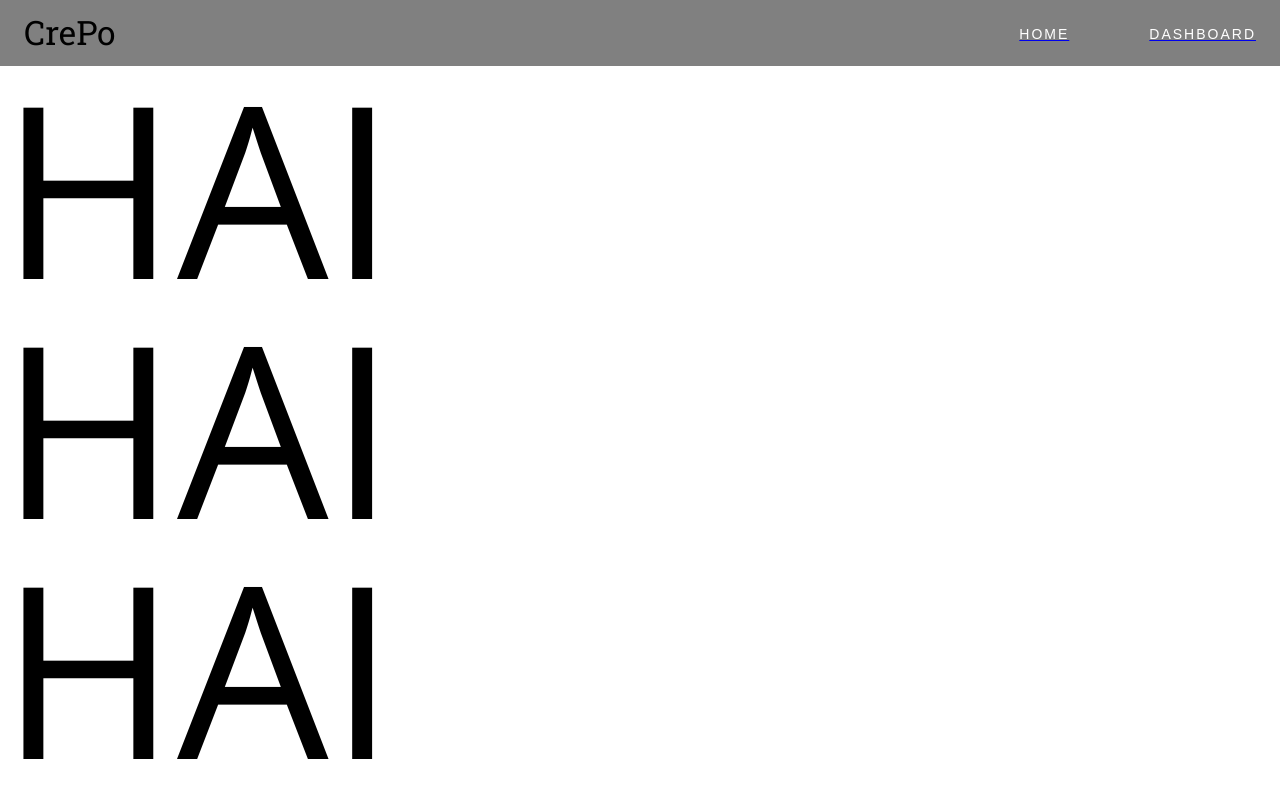
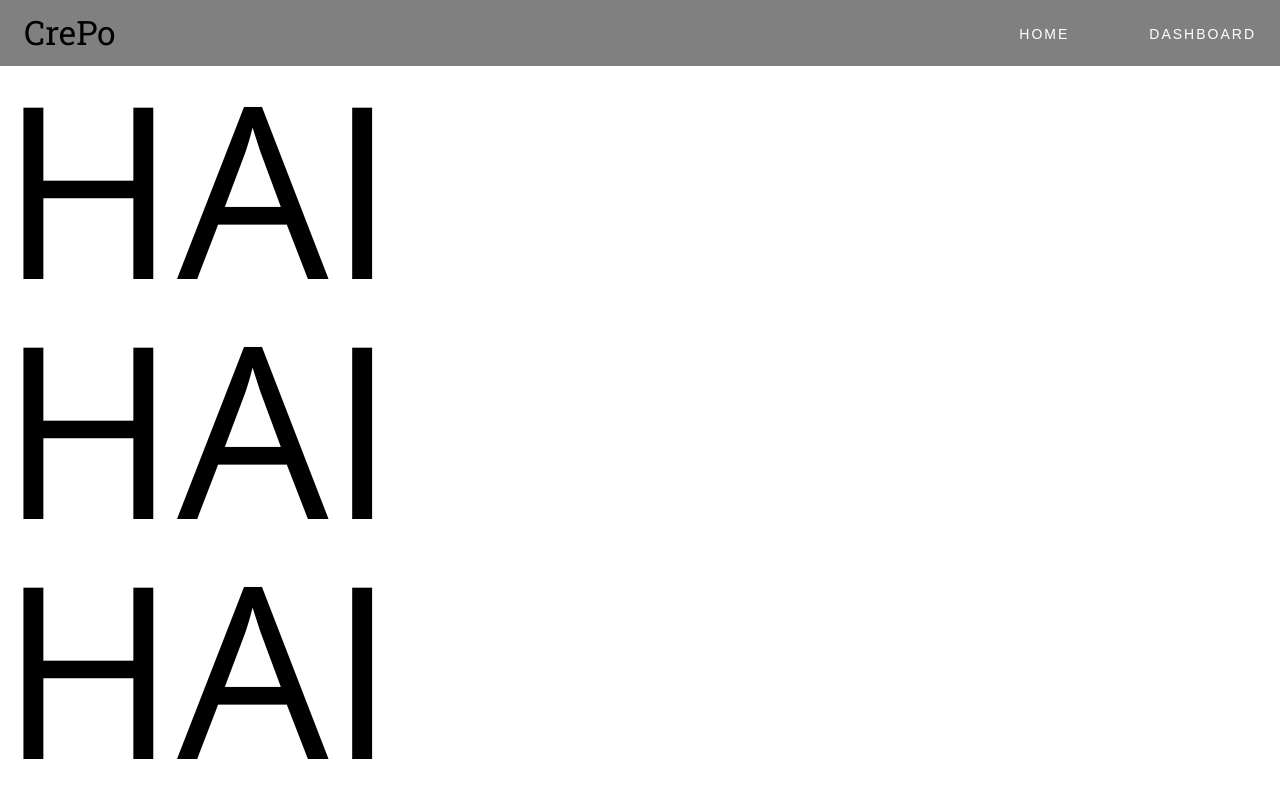
Before and after one commit to Nuxt-CrePo/frontend, a Nuxt app: page / in a window 1280 px wide. Shown: the top 800 px of the page. Built offline with nearby package versions, Linux system fonts and the light colour scheme.

Commit message:
text nav

```diff
--- a/components/Header.vue
+++ b/components/Header.vue
@@ -98,6 +98,10 @@
   font-size: 14px;
   color: #ffffff;
   text-transform: uppercase;
+
+}
+li a {
+    text-decoration: none;
 }
 
 .navlink:hover {
```
